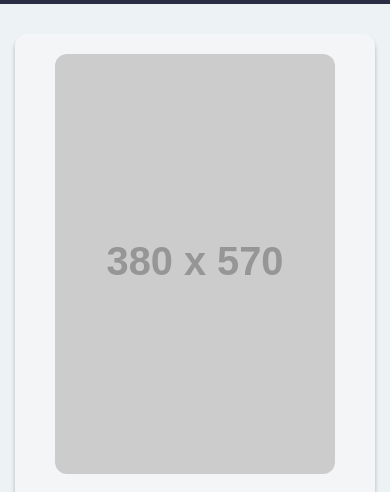
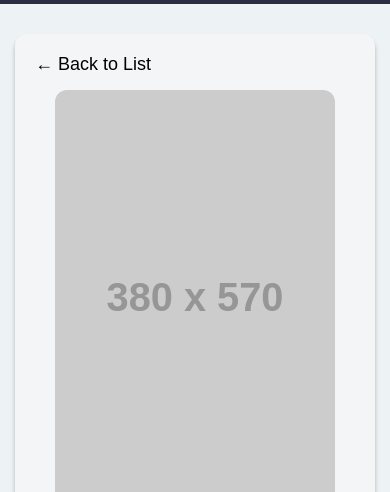
Before and after one commit to Some-one48/My-Movie-Library-2, a plain HTML site: page pages/details.html in a window 390 px wide. Shown: the part 76-568 px from the top of the page. Drawn offline with Linux system fonts and the light colour scheme; placeholder pictures from the web are drawn by us.

Commit message:
Reorganização das pastas

```diff
--- a/css/styles.css
+++ b/css/styles.css
@@ -228,13 +228,9 @@ footer {
     margin: 55px auto;
 
     background-color: #F4F5F6;
-    padding: 86px 90px;
+    padding: 48px 90px 86px;
     border-radius: 12px;
     box-shadow: 0px 4px 4px 0px #00000040;
-
-    display: flex;
-    align-items: flex-start;
-    gap: 65px;
 }
 
 .movie-poster {
@@ -253,6 +249,26 @@ footer {
 
 .r-title {
     margin-bottom: 5px;
+}
+
+.movie-details-body {
+    display: flex;
+    align-items: flex-start;
+    gap: 65px;
+}
+
+.back-link{
+    margin-bottom: 20px;
+}
+
+.back-link a{
+    font-size: 18px;
+    text-decoration: none;
+    color: #000000;
+}
+
+.back-link:hover{
+    text-decoration: underline;
 }
 
 /* CONFIGURAÇÕES PARA TELA DE CELULAR */
@@ -288,11 +304,19 @@ footer {
 
     /* Detalhes */
     .movie-details-container {
+        padding: 20px;
+        margin: 30px 15px;
+    }
+
+    .movie-details-body {
         flex-direction: column;
         align-items: center;
         gap: 20px;
-        padding: 20px;
-        margin: 30px 15px;
+    }
+
+    .back-link {
+        font-size: 12px;
+        margin-bottom: 15px;
     }
 
     .movie-poster img{
--- a/pages/details.html
+++ b/pages/details.html
@@ -13,7 +13,7 @@
         <div>
             <nav>
                 <a href="../index.html">
-                    <img src="../assets/images/mlib-icon.svg" alt="MLib Logo Icon" height="32">
+                    <img src="../assets/mlib-icon.svg" alt="MLib Logo Icon" height="32">
                     <span>MLib</span>
                 </a>
             </nav>
@@ -28,6 +28,12 @@
 
     <main>
         <div class="movie-details-container">
+
+            <div class="back-link">
+                <a href="../index.html">&larr; Back to List</a>
+            </div>
+
+            <div class="movie-details-body">
             <div class="movie-poster">
                 <img src="https://placehold.co/380x570" alt="Movie Poster">
             </div>
@@ -46,10 +52,11 @@
                     </div>
                 </div>
 
-                <di class="movie-section">
+                <div class="movie-section">
                     <p class="r-title"><strong>Review:</strong><br>
                     An epic conclusion to Nolan's triology. Excellent visuals, strong performances, and a powerful soundtrack.</p>
                 </div>
+            </div>
             </div>
         </div>
     </main>
```
Also changed, not shown: index.html (+1 -1 lines), pages/add-review.html (+1 -1 lines), 2 other files.
